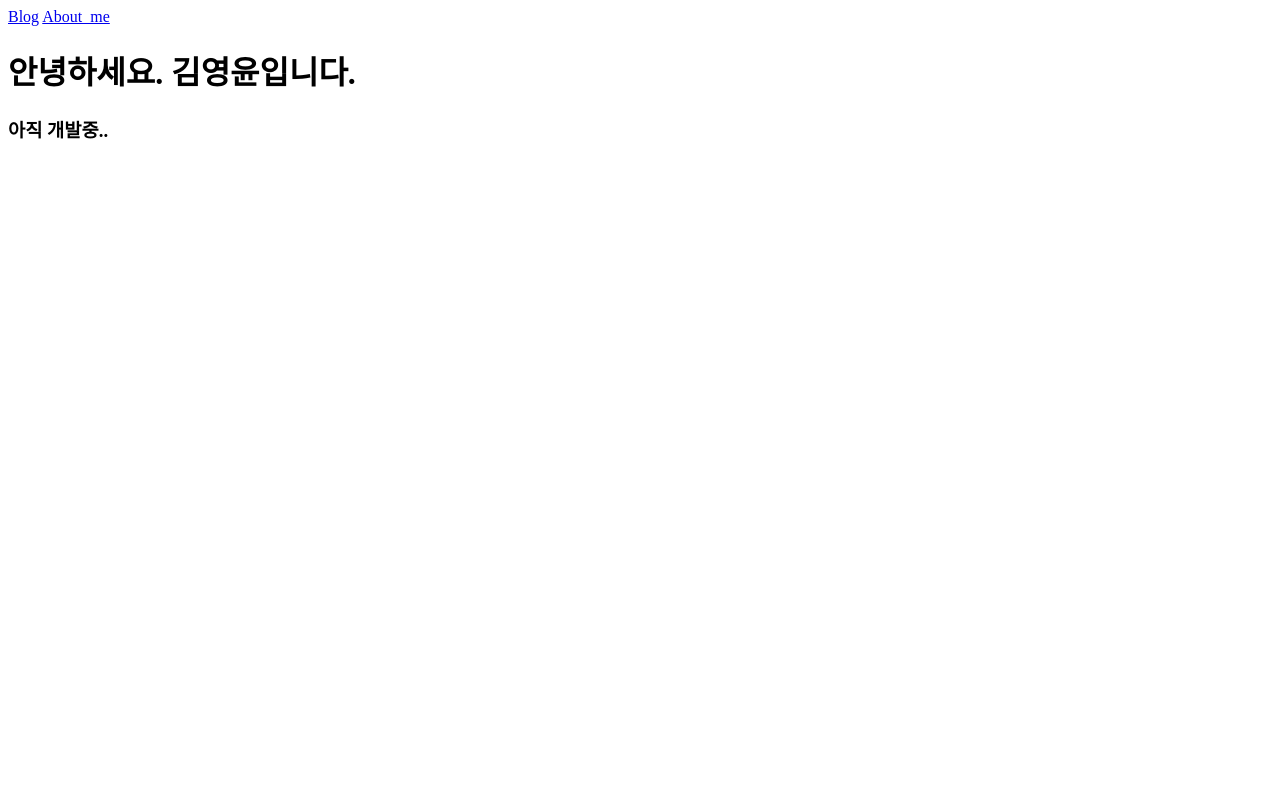
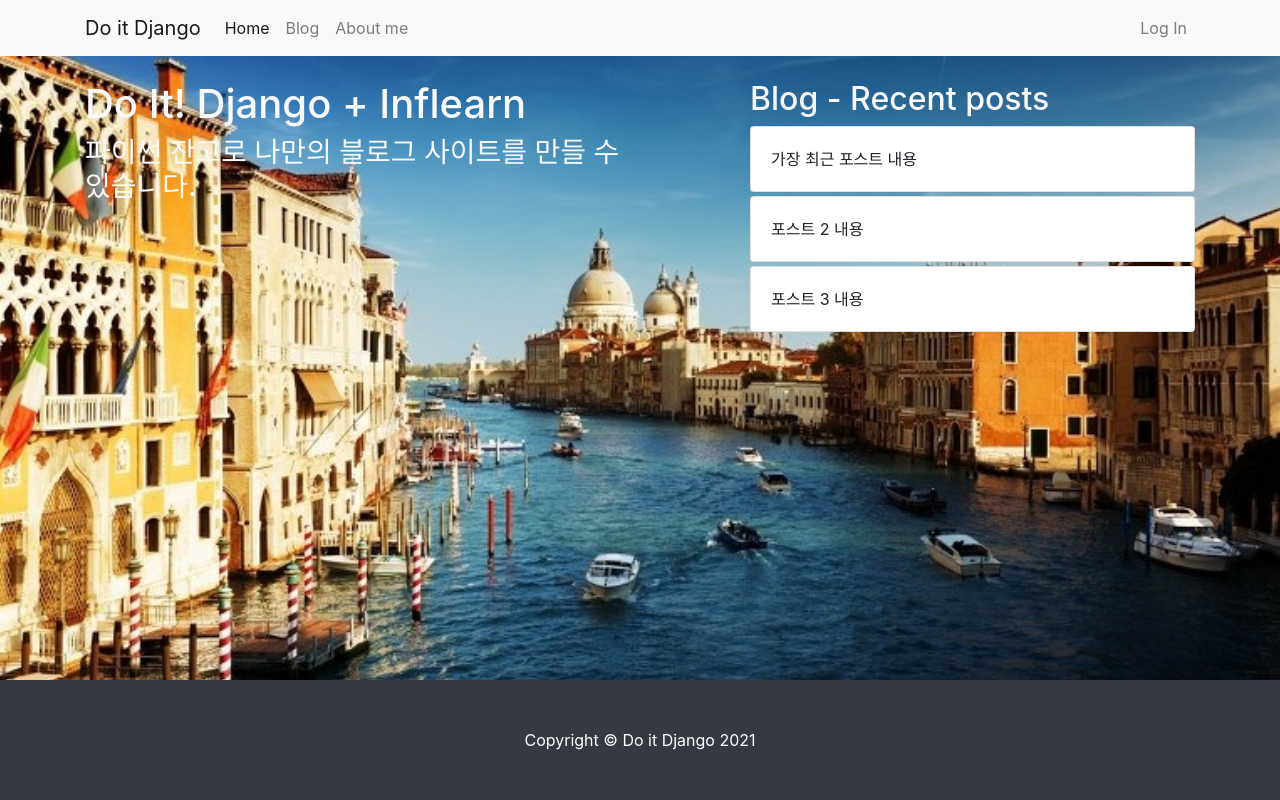
Before and after one commit to kyy119/do_it_django_2021, a Django app: page / in a window 1280 px wide. Run offline with Django 4.2, Linux system fonts and the light colour scheme; some libraries are stand-ins or nearby versions.

Commit message:
landing page 기본 만들기

```diff
--- /dev/null
+++ b/single_pages/static/single_pages/css/landing.css
@@ -0,0 +1,7 @@
+body{
+ background: url('/static/single_pages/images/city_image.jpg') no-repeat center fixed;
+ -webkit-background-size: cover;
+ -moz-background-size: cover;
+ -background-size: cover;
+ -o-background-size: cover;
+}
--- a/single_pages/templates/single_pages/landing.html
+++ b/single_pages/templates/single_pages/landing.html
@@ -1,16 +1,56 @@
 <!DOCTYPE html>
+{% load static %}
 <html lang="ko">
 <head>
     <meta charset="UTF-8">
-    <title>김영윤의 웹사이트</title>
+    <title>Do it Django Inflrean</title>
+    <link href="{% static 'blog/bootstrap/bootstrap.min.css' %}" rel="stylesheet" type="text/css">
+    <script src="https://kit.fontawesome.com/93d04dab4b.js" crossorigin="anonymous"></script>
+
+    <link href="{% static 'single_pages/css/landing.css' %}" rel="stylesheet" type="text/css">
 </head>
 <body>
-    <nav>
-        <a href="/blog/">Blog</a>
-        <a href="/about_me/">About_me</a>
-    </nav>
+    {% include 'blog/navbar.html' %}
+    <section>
+        <div class="container">
+            <div class="row justify-content-between mt-4">
+                <div class="col-lg-6 text-light">
+                    <h1>Do It! Django + Inflearn </h1>
+                    <h3>파이썬 잔고로 나만의 블로그 사이트를 만들 수 있습니다.</h3>
+                </div>
+                <div class="col-lg-5">
+                    <h2 class="text-light">Blog - Recent posts</h2>
+                    <div class="card mt-1">
+                        <div class="card-body">
+                            가장 최근 포스트 내용
+                        </div>
+                    </div>
 
-    <h1>안녕하세요. 김영윤입니다.</h1>
-    <h3>아직 개발중..</h3>
+                    <div class="card mt-1">
+                        <div class="card-body">
+                            포스트 2 내용
+                        </div>
+                    </div>
+
+                    <div class="card mt-1">
+                        <div class="card-body">
+                            포스트 3 내용
+                        </div>
+                    </div>
+                </div>
+            </div>
+        </div>
+    </section>
+
+
+<div class="fixed-bottom">
+{% include 'blog/footer.html' %}
+</div>
+<script src="https://cdn.jsdelivr.net/npm/jquery@3.5.1/dist/jquery.slim.min.js"
+        integrity="sha384-DfXdz2htPH0lsSSs5nCTpuj/zy4C+OGpamoFVy38MVBnE+IbbVYUew+OrCXaRkfj"
+        crossorigin="anonymous"></script>
+<script src="https://cdn.jsdelivr.net/npm/bootstrap@4.6.1/dist/js/bootstrap.bundle.min.js"
+        integrity="sha384-fQybjgWLrvvRgtW6bFlB7jaZrFsaBXjsOMm/tB9LTS58ONXgqbR9W8oWht/amnpF"
+        crossorigin="anonymous"></script>
 </body>
 </html>
```
Also changed, not shown: single_pages/static/single_pages/images/city_image.jpg (added).
